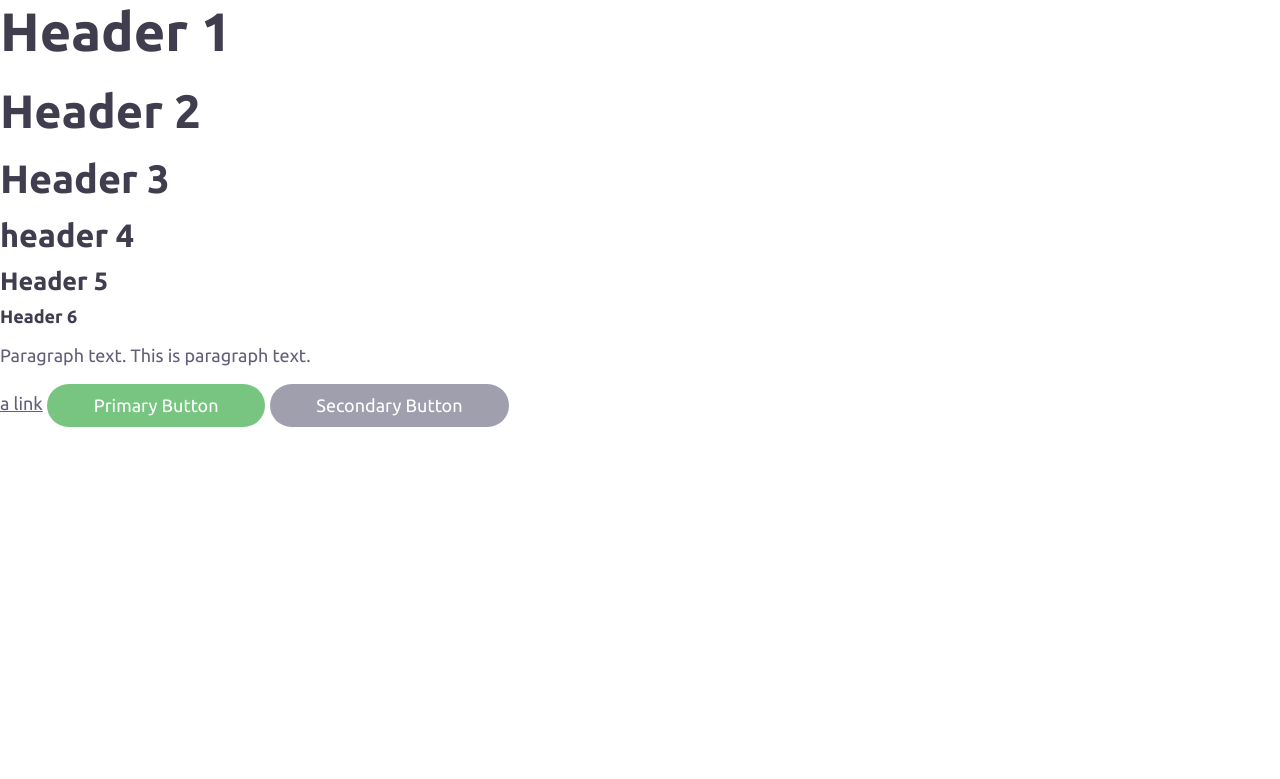
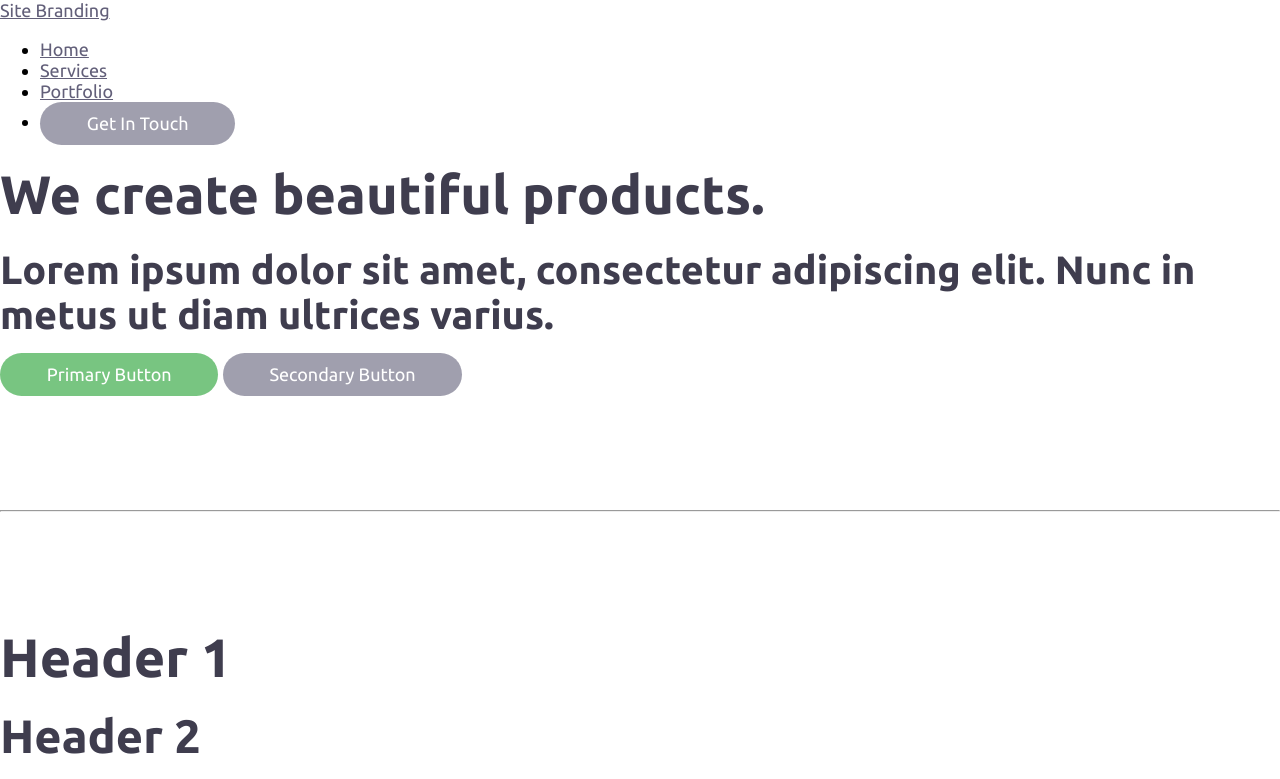
Before and after one commit to derekmorash/randomDesign, a website: page index.html in a window 1280 px wide. Shown: the top 779 px of the page. Drawn offline with Linux system fonts and the light colour scheme.

Commit message:
Naming things is hard. Header markup base

```diff
--- a/assets/css/3-modules/_buttons.scss
+++ b/assets/css/3-modules/_buttons.scss
@@ -16,6 +16,7 @@
   border: none;
   border-radius: 10em;
   outline: none;
+  text-decoration: none;
 
   transition: background-color 150ms ease-in-out, color 150ms ease-in-out;
 
--- a/index.html
+++ b/index.html
@@ -8,6 +8,35 @@
   <link rel="stylesheet" href="assets/css/style.css">
 </head>
 <body>
+  <header class="header">
+    <nav class="nav">
+      <a href="/" class="nav--branding">Site Branding</a>
+      <ul class="nav--list">
+        <li class="nav--list-link"><a href="#">Home</a></li>
+        <li class="nav--list-link"><a href="#">Services</a></li>
+        <li class="nav--list-link"><a href="#">Portfolio</a></li>
+        <li class="nav--list-link"><a href="#" class="btn btn-secondary">Get In Touch</a></li>
+      </ul>
+    </nav>
+    <div class="header--description">
+      <h1>We create beautiful products.</h1>
+      <h3>Lorem ipsum dolor sit amet, consectetur adipiscing elit. Nunc in metus ut diam ultrices varius.</h3>
+      <button class="btn">Primary Button</button>
+      <button class="btn btn-secondary">Secondary Button</button>
+    </div>
+  </header>
+
+  <br>
+  <br>
+  <br>
+  <br>
+  <br>
+  <hr>
+  <br>
+  <br>
+  <br>
+  <br>
+  <br>
   <h1>Header 1</h1>
   <h2>Header 2</h2>
   <h3>Header 3</h3>
```
Also changed, not shown: assets/css/style.css.
